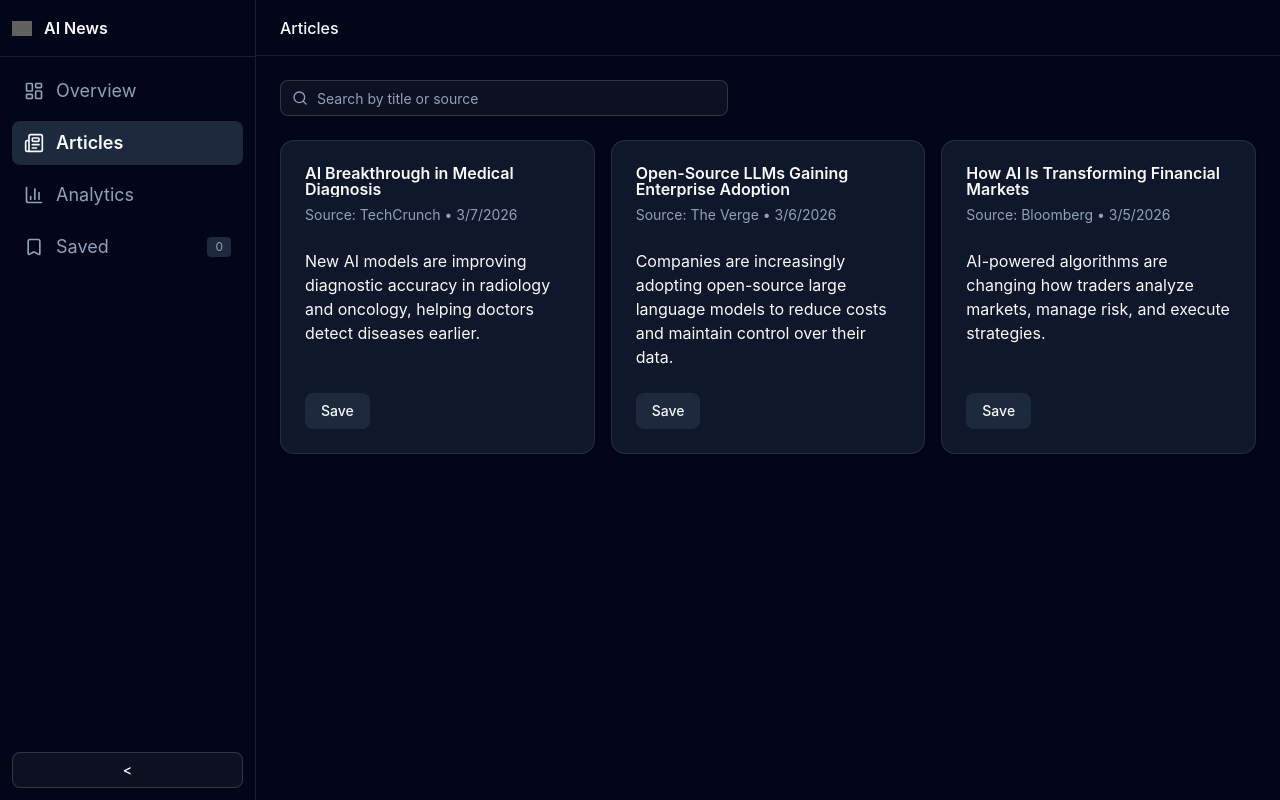
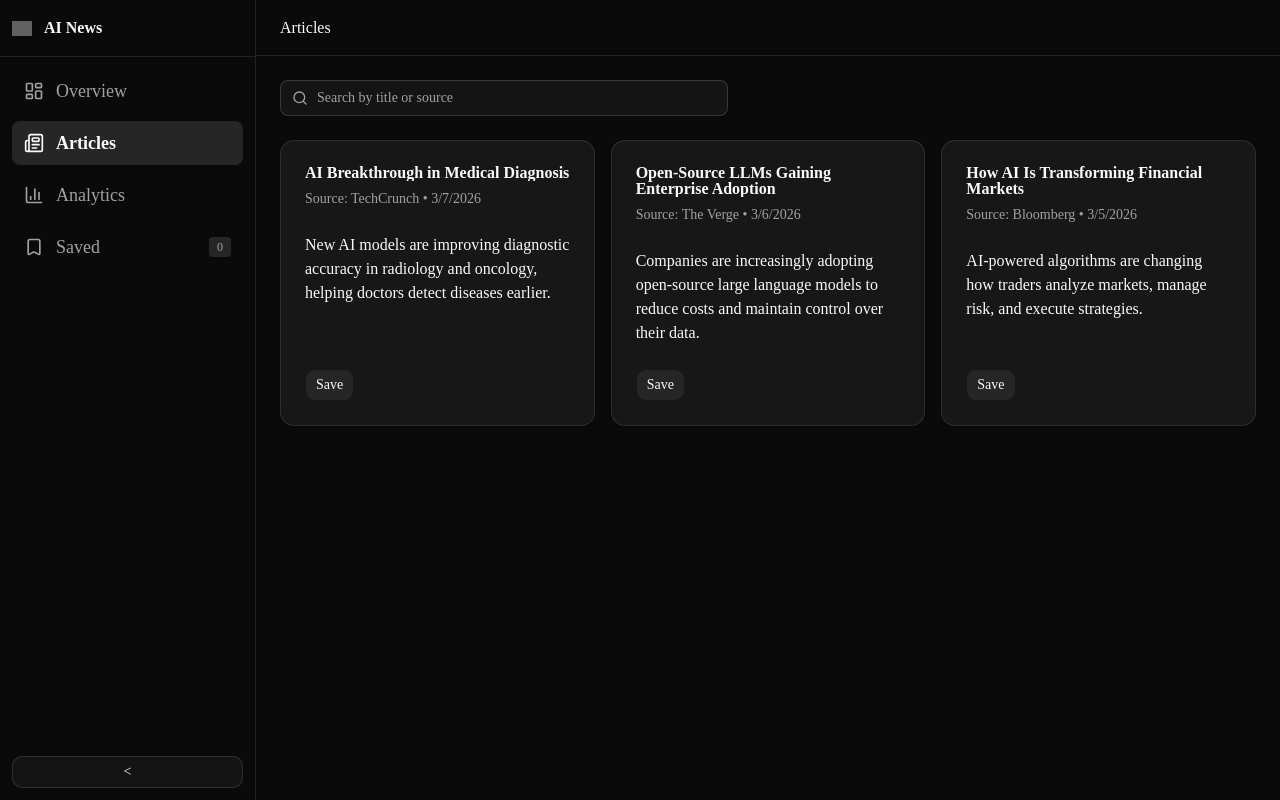
Before and after one commit to Neel37389/ai-news-intelligence-dashboard, a Next.js app: page /dashboard/articles in a window 1280 px wide. Built offline with nearby package versions, Linux system fonts and the light colour scheme; grey boxes are pictures that could not be loaded.

Commit message:
feat: initial commit

```diff
--- a/package.json
+++ b/package.json
@@ -26,7 +26,7 @@
     "babel-plugin-react-compiler": "1.0.0",
     "eslint": "^9",
     "eslint-config-next": "16.1.6",
-    "shadcn": "^3.8.5",
+    "shadcn": "^4.0.0",
     "tw-animate-css": "^1.4.0"
   }
 }
--- a/src/app/globals.css
+++ b/src/app/globals.css
@@ -43,75 +43,76 @@
     --color-sidebar-accent-foreground: var(--sidebar-accent-foreground);
     --color-sidebar-border: var(--sidebar-border);
     --color-sidebar-ring: var(--sidebar-ring);
+    --font-sans: var(--font-sans);
 }
 
 :root {
     --radius: 0.625rem;
+    --card: oklch(1 0 0);
+    --card-foreground: oklch(0.145 0 0);
+    --popover: oklch(1 0 0);
+    --popover-foreground: oklch(0.145 0 0);
+    --primary: oklch(0.205 0 0);
+    --primary-foreground: oklch(0.985 0 0);
+    --secondary: oklch(0.97 0 0);
+    --secondary-foreground: oklch(0.205 0 0);
+    --muted: oklch(0.97 0 0);
+    --muted-foreground: oklch(0.556 0 0);
+    --accent: oklch(0.97 0 0);
+    --accent-foreground: oklch(0.205 0 0);
+    --destructive: oklch(0.58 0.22 27);
+    --border: oklch(0.922 0 0);
+    --input: oklch(0.922 0 0);
+    --ring: oklch(0.708 0 0);
+    --chart-1: oklch(0.809 0.105 251.813);
+    --chart-2: oklch(0.623 0.214 259.815);
+    --chart-3: oklch(0.546 0.245 262.881);
+    --chart-4: oklch(0.488 0.243 264.376);
+    --chart-5: oklch(0.424 0.199 265.638);
+    --sidebar: oklch(0.985 0 0);
+    --sidebar-foreground: oklch(0.145 0 0);
+    --sidebar-primary: oklch(0.205 0 0);
+    --sidebar-primary-foreground: oklch(0.985 0 0);
+    --sidebar-accent: oklch(0.97 0 0);
+    --sidebar-accent-foreground: oklch(0.205 0 0);
+    --sidebar-border: oklch(0.922 0 0);
+    --sidebar-ring: oklch(0.708 0 0);
     --background: oklch(1 0 0);
-    --foreground: oklch(0.129 0.042 264.695);
-    --card: oklch(1 0 0);
-    --card-foreground: oklch(0.129 0.042 264.695);
-    --popover: oklch(1 0 0);
-    --popover-foreground: oklch(0.129 0.042 264.695);
-    --primary: oklch(0.208 0.042 265.755);
-    --primary-foreground: oklch(0.984 0.003 247.858);
-    --secondary: oklch(0.968 0.007 247.896);
-    --secondary-foreground: oklch(0.208 0.042 265.755);
-    --muted: oklch(0.968 0.007 247.896);
-    --muted-foreground: oklch(0.554 0.046 257.417);
-    --accent: oklch(0.968 0.007 247.896);
-    --accent-foreground: oklch(0.208 0.042 265.755);
-    --destructive: oklch(0.577 0.245 27.325);
-    --border: oklch(0.929 0.013 255.508);
-    --input: oklch(0.929 0.013 255.508);
-    --ring: oklch(0.704 0.04 256.788);
-    --chart-1: oklch(0.646 0.222 41.116);
-    --chart-2: oklch(0.6 0.118 184.704);
-    --chart-3: oklch(0.398 0.07 227.392);
-    --chart-4: oklch(0.828 0.189 84.429);
-    --chart-5: oklch(0.769 0.188 70.08);
-    --sidebar: oklch(0.984 0.003 247.858);
-    --sidebar-foreground: oklch(0.129 0.042 264.695);
-    --sidebar-primary: oklch(0.208 0.042 265.755);
-    --sidebar-primary-foreground: oklch(0.984 0.003 247.858);
-    --sidebar-accent: oklch(0.968 0.007 247.896);
-    --sidebar-accent-foreground: oklch(0.208 0.042 265.755);
-    --sidebar-border: oklch(0.929 0.013 255.508);
-    --sidebar-ring: oklch(0.704 0.04 256.788);
+    --foreground: oklch(0.145 0 0);
 }
 
 .dark {
-    --background: oklch(0.129 0.042 264.695);
-    --foreground: oklch(0.984 0.003 247.858);
-    --card: oklch(0.208 0.042 265.755);
-    --card-foreground: oklch(0.984 0.003 247.858);
-    --popover: oklch(0.208 0.042 265.755);
-    --popover-foreground: oklch(0.984 0.003 247.858);
-    --primary: oklch(0.929 0.013 255.508);
-    --primary-foreground: oklch(0.208 0.042 265.755);
-    --secondary: oklch(0.279 0.041 260.031);
-    --secondary-foreground: oklch(0.984 0.003 247.858);
-    --muted: oklch(0.279 0.041 260.031);
-    --muted-foreground: oklch(0.704 0.04 256.788);
-    --accent: oklch(0.279 0.041 260.031);
-    --accent-foreground: oklch(0.984 0.003 247.858);
+    --background: oklch(0.145 0 0);
+    --foreground: oklch(0.985 0 0);
+    --card: oklch(0.205 0 0);
+    --card-foreground: oklch(0.985 0 0);
+    --popover: oklch(0.205 0 0);
+    --popover-foreground: oklch(0.985 0 0);
+    --primary: oklch(0.87 0.00 0);
+    --primary-foreground: oklch(0.205 0 0);
+    --secondary: oklch(0.269 0 0);
+    --secondary-foreground: oklch(0.985 0 0);
+    --muted: oklch(0.269 0 0);
+    --muted-foreground: oklch(0.708 0 0);
+    --accent: oklch(0.371 0 0);
+    --accent-foreground: oklch(0.985 0 0);
     --destructive: oklch(0.704 0.191 22.216);
     --border: oklch(1 0 0 / 10%);
     --input: oklch(1 0 0 / 15%);
-    --ring: oklch(0.551 0.027 264.364);
-    --chart-1: oklch(0.488 0.243 264.376);
-    --chart-2: oklch(0.696 0.17 162.48);
-    --chart-3: oklch(0.769 0.188 70.08);
-    --chart-4: oklch(0.627 0.265 303.9);
-    --chart-5: oklch(0.645 0.246 16.439);
-    --sidebar: oklch(0.208 0.042 265.755);
-    --sidebar-foreground: oklch(0.984 0.003 247.858);
+    --ring: oklch(0.556 0 0);
+    --chart-1: oklch(0.809 0.105 251.813);
+    --chart-2: oklch(0.623 0.214 259.815);
+    --chart-3: oklch(0.546 0.245 262.881);
+    --chart-4: oklch(0.488 0.243 264.376);
+    --chart-5: oklch(0.424 0.199 265.638);
+    --sidebar: oklch(0.205 0 0);
+    --sidebar-foreground: oklch(0.985 0 0);
     --sidebar-primary: oklch(0.488 0.243 264.376);
-    --sidebar-primary-foreground: oklch(0.984 0.003 247.858);
-    --sidebar-accent: oklch(0.279 0.041 260.031);
-    --sidebar-accent-foreground: oklch(0.984 0.003 247.858);
+    --sidebar-primary-foreground: oklch(0.985 0 0);
+    --sidebar-accent: oklch(0.269 0 0);
+    --sidebar-accent-foreground: oklch(0.985 0 0);
     --sidebar-border: oklch(1 0 0 / 10%);
-    --sidebar-ring: oklch(0.551 0.027 264.364);
+    --sidebar-ring: oklch(0.556 0 0);
 }
 
 @layer base {
@@ -121,4 +122,7 @@
   body {
     @apply bg-background text-foreground;
     }
+  html {
+    @apply font-sans;
+    }
 }
--- a/src/components/ui/button.jsx
+++ b/src/components/ui/button.jsx
@@ -5,30 +5,33 @@
 import { cn } from "@/lib/utils"
 
 const buttonVariants = cva(
-  "inline-flex shrink-0 items-center justify-center gap-2 rounded-md text-sm font-medium whitespace-nowrap transition-all outline-none focus-visible:border-ring focus-visible:ring-[3px] focus-visible:ring-ring/50 disabled:pointer-events-none disabled:opacity-50 aria-invalid:border-destructive aria-invalid:ring-destructive/20 dark:aria-invalid:ring-destructive/40 [&_svg]:pointer-events-none [&_svg]:shrink-0 [&_svg:not([class*='size-'])]:size-4",
+  "group/button inline-flex shrink-0 items-center justify-center rounded-lg border border-transparent bg-clip-padding text-sm font-medium whitespace-nowrap transition-all outline-none select-none focus-visible:border-ring focus-visible:ring-3 focus-visible:ring-ring/50 disabled:pointer-events-none disabled:opacity-50 aria-invalid:border-destructive aria-invalid:ring-3 aria-invalid:ring-destructive/20 dark:aria-invalid:border-destructive/50 dark:aria-invalid:ring-destructive/40 [&_svg]:pointer-events-none [&_svg]:shrink-0 [&_svg:not([class*='size-'])]:size-4",
   {
     variants: {
       variant: {
-        default: "bg-primary text-primary-foreground hover:bg-primary/90",
+        default: "bg-primary text-primary-foreground [a]:hover:bg-primary/80",
+        outline:
+          "border-border bg-background hover:bg-muted hover:text-foreground aria-expanded:bg-muted aria-expanded:text-foreground dark:border-input dark:bg-input/30 dark:hover:bg-input/50",
+        secondary:
+          "bg-secondary text-secondary-foreground hover:bg-secondary/80 aria-expanded:bg-secondary aria-expanded:text-secondary-foreground",
+        ghost:
+          "hover:bg-muted hover:text-foreground aria-expanded:bg-muted aria-expanded:text-foreground dark:hover:bg-muted/50",
         destructive:
-          "bg-destructive text-white hover:bg-destructive/90 focus-visible:ring-destructive/20 dark:bg-destructive/60 dark:focus-visible:ring-destructive/40",
-        outline:
-          "border bg-background shadow-xs hover:bg-accent hover:text-accent-foreground dark:border-input dark:bg-input/30 dark:hover:bg-input/50",
-        secondary:
-          "bg-secondary text-secondary-foreground hover:bg-secondary/80",
-        ghost:
-          "hover:bg-accent hover:text-accent-foreground dark:hover:bg-accent/50",
+          "bg-destructive/10 text-destructive hover:bg-destructive/20 focus-visible:border-destructive/40 focus-visible:ring-destructive/20 dark:bg-destructive/20 dark:hover:bg-destructive/30 dark:focus-visible:ring-destructive/40",
         link: "text-primary underline-offset-4 hover:underline",
       },
       size: {
-        default: "h-9 px-4 py-2 has-[>svg]:px-3",
-        xs: "h-6 gap-1 rounded-md px-2 text-xs has-[>svg]:px-1.5 [&_svg:not([class*='size-'])]:size-3",
-        sm: "h-8 gap-1.5 rounded-md px-3 has-[>svg]:px-2.5",
-        lg: "h-10 rounded-md px-6 has-[>svg]:px-4",
-        icon: "size-9",
-        "icon-xs": "size-6 rounded-md [&_svg:not([class*='size-'])]:size-3",
-        "icon-sm": "size-8",
-        "icon-lg": "size-10",
+        default:
+          "h-8 gap-1.5 px-2.5 has-data-[icon=inline-end]:pr-2 has-data-[icon=inline-start]:pl-2",
+        xs: "h-6 gap-1 rounded-[min(var(--radius-md),10px)] px-2 text-xs in-data-[slot=button-group]:rounded-lg has-data-[icon=inline-end]:pr-1.5 has-data-[icon=inline-start]:pl-1.5 [&_svg:not([class*='size-'])]:size-3",
+        sm: "h-7 gap-1 rounded-[min(var(--radius-md),12px)] px-2.5 text-[0.8rem] in-data-[slot=button-group]:rounded-lg has-data-[icon=inline-end]:pr-1.5 has-data-[icon=inline-start]:pl-1.5 [&_svg:not([class*='size-'])]:size-3.5",
+        lg: "h-9 gap-1.5 px-2.5 has-data-[icon=inline-end]:pr-3 has-data-[icon=inline-start]:pl-3",
+        icon: "size-8",
+        "icon-xs":
+          "size-6 rounded-[min(var(--radius-md),10px)] in-data-[slot=button-group]:rounded-lg [&_svg:not([class*='size-'])]:size-3",
+        "icon-sm":
+          "size-7 rounded-[min(var(--radius-md),12px)] in-data-[slot=button-group]:rounded-lg",
+        "icon-lg": "size-9",
       },
     },
     defaultVariants: {
```
Also changed, not shown: components.json, 1 other file (tests, documents, lock files or other folders).
